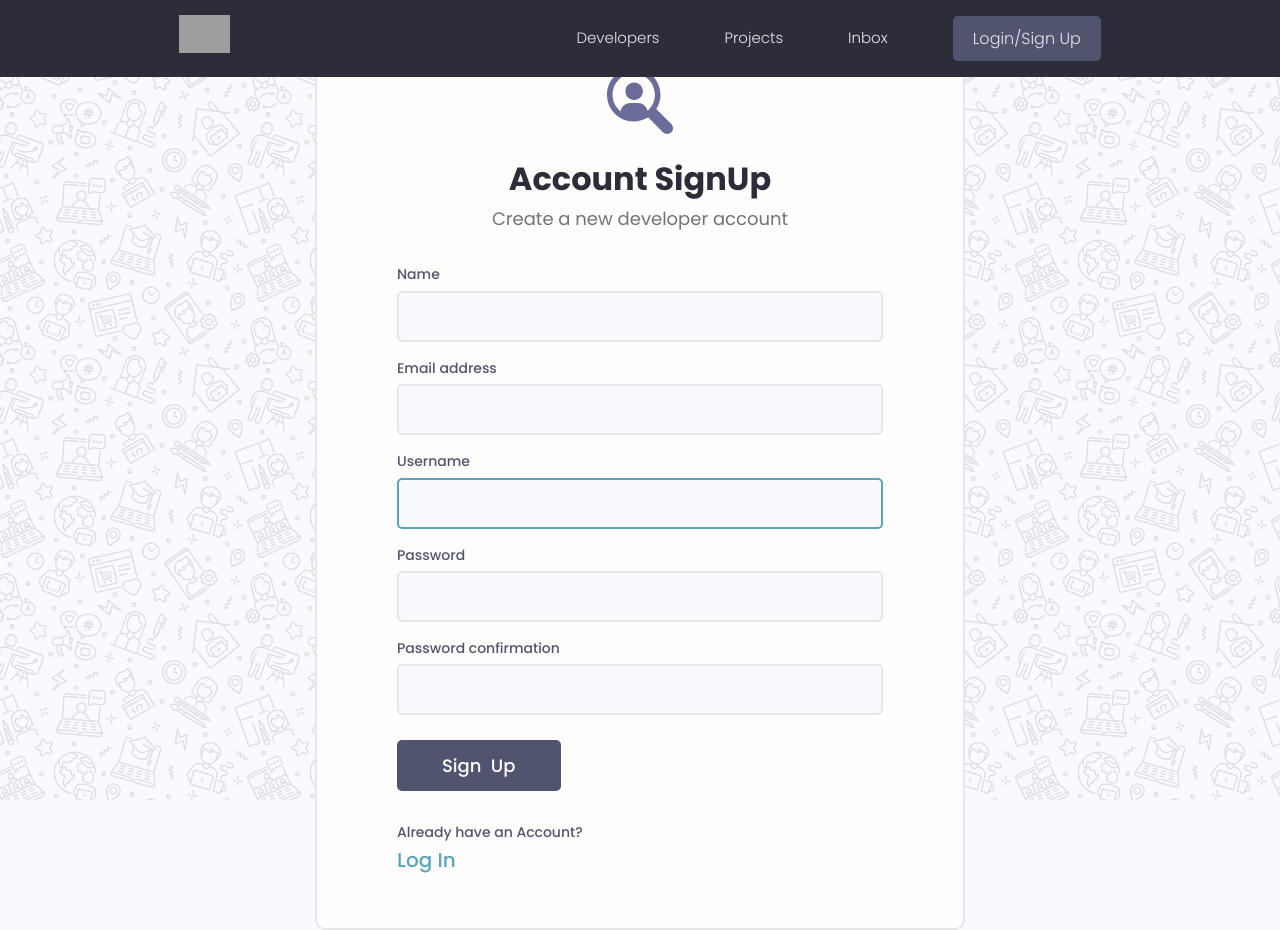
After one commit to Kail48/devsearch, a Django app: page /register/ in a window 1280 px wide. The commit adds this page. Run offline with Django 4.2, Linux system fonts and the light colour scheme; some libraries are stand-ins or nearby versions; grey boxes are pictures that could not be loaded.

Commit message:
styled login and registration page

```diff
--- a/projects/views.py
+++ b/projects/views.py
@@ -2,6 +2,7 @@ from django.shortcuts import render,redirect
 from django.http import HttpResponse
 from .models import project
 from .forms import ProjectForm
+from django.contrib.auth.decorators import login_required
 import random
 # Create your views here.
 def hello(request):
@@ -14,6 +15,8 @@ def project_page(request,pid):
     tags=p.tags.all()
     context={'project':p,'tags':tags}
     return render(request,'projects/project.html',context)
+
+@login_required(login_url='login')
 def create_project(request):
     if request.method=='POST':
         form=ProjectForm(request.POST,request.FILES)
@@ -24,6 +27,7 @@ def create_project(request):
     context={'form':form}
     return render(request,'projects/project_form.html',context)
 
+@login_required(login_url='login')
 def update_project(request,pk):
     p=project.objects.get(id=pk)
     form=ProjectForm(instance=p)
@@ -36,6 +40,7 @@ def update_project(request,pk):
     context={'form':form}
     return render(request,'projects/project_form.html',context)
 
+@login_required(login_url='login')
 def delete_project(request,pk):
     p=project.objects.get(id=pk)
     if request.method=='POST':
--- a/static/uikit/app.js
+++ b/static/uikit/app.js
@@ -2,3 +2,11 @@
 document.addEventListener('DOMContentLoaded', function () {
   hljs.highlightAll();
 });
+let alertWrapper=document.querySelector('.alert');
+let alertClose=document.querySelector('.alert__close');
+if (alertWrapper){
+  console.log("alertwrapepr clicked");
+  alertClose.addEventListener('click',()=>{
+  alertWrapper.style.display='none';}
+  )
+}
--- a/static/uikit/styles/modules/_alert.css
+++ b/static/uikit/styles/modules/_alert.css
@@ -4,7 +4,7 @@
   justify-content: space-between;
   align-items: center;
   padding: 1.5rem 2.5rem;
-  border-radius: 3px;
+  border-radius: 10px;
   border: 1px solid var(--color-white-light);
   margin-bottom: 1rem;
   margin-right: 1rem;
--- a/templates/main.html
+++ b/templates/main.html
@@ -21,7 +21,18 @@
 
     {% include 'navbar.html' %}
 
+    {% if messages %}
+
+    {% for message in messages %}
+     <div class="alert alert--{{message.tags}}">
+            <p class="alert__message">{{message}}</p>
+            <button class="alert__close">⨯</button>
+     </div>
+    {% endfor %}
+
+{% endif %}
     {% block content %}
     {% endblock content %}
   </body>
+  <script src="{% static 'uikit/app.js' %}"></script>
 </html>
--- a/templates/navbar.html
+++ b/templates/navbar.html
@@ -15,9 +15,13 @@
           <li class="header__menuItem"><a href="{% url 'profiles' %}">Developers</a></li>
           <li class="header__menuItem"><a href="{% url 'hello' %}">Projects</a></li>
           <li class="header__menuItem"><a href="">Inbox</a></li>
+
+          {% if request.user.is_authenticated %}
           <li class="header__menuItem"><a href="{% url 'create_project' %}">Add Project</a></li>
-          <li class="header__menuItem"><a href="" class="btn btn--sub">Login/Sign Up</a></li>
-
+          <li class="header__menuItem"><a href="{% url 'logout' %}" class="btn btn--sub">Logout</a></li>
+          {% else %}
+          <li class="header__menuItem"><a href="{% url 'login' %}" class="btn btn--sub">Login/Sign Up</a></li>
+          {% endif %}
         </ul>
       </nav>
     </div>
--- a/users/apps.py
+++ b/users/apps.py
@@ -4,3 +4,6 @@ from django.apps import AppConfig
 class UsersConfig(AppConfig):
     default_auto_field = 'django.db.models.BigAutoField'
     name = 'users'
+
+    def ready(self):
+        import users.signals
--- /dev/null
+++ b/users/forms.py
@@ -0,0 +1,13 @@
+from django.forms import ModelForm
+from django.contrib.auth.forms import UserCreationForm
+from django.contrib.auth.models import User
+
+class CustomUserCreationForm(UserCreationForm):
+    class Meta:
+        model=User
+        fields=['first_name','email','username','password1','password2']
+        labels={'first_name':'Name',}
+    def __init__(self,*args,**kwargs):
+        super(CustomUserCreationForm,self).__init__(*args,**kwargs)
+        for name,field in self.fields.items():
+            field.widget.attrs.update({'class':'input'})
--- a/users/models.py
+++ b/users/models.py
@@ -1,8 +1,10 @@
+
 from email.policy import default
 from venv import create
 from django.db import models
 from django.contrib.auth.models import User
 import uuid
+
 # Create your models here.
 class Profile(models.Model):
     user=models.OneToOneField(User,on_delete=models.CASCADE,null=True,blank=True)
@@ -22,7 +24,7 @@ class Profile(models.Model):
     id=models.UUIDField(default=uuid.uuid4,unique=True,primary_key=True,editable=False)
 
     def __str__(self):
-        return str(self.user.username)
+        return str(self.user_name)
 
 class Skill(models.Model):
     owner=models.ForeignKey(Profile,null=True,blank=True,on_delete=models.CASCADE)
--- /dev/null
+++ b/users/templates/users/login_register.html
@@ -0,0 +1,88 @@
+{% extends "main.html" %}
+{% load static %}
+{% block content %}
+
+{% if page == 'register' %}
+    <div class="auth">
+      <div class="card">
+        <div class="auth__header text-center">
+          <a href="/">
+            <img src="{% static 'images/icon.svg' %}" alt="icon" />
+          </a>
+          <h3>Account SignUp</h3>
+          <p>Create a new developer account</p>
+        </div>
+
+        <form method="POST" action="{% url 'register' %}" class="form auth__form">
+         {% csrf_token %}
+         {% for field in form %}
+          <!-- Input:Text -->
+          <div class="form__field">
+            <label for="formInput#text">{{field.label}}</label>
+            {{field}}
+            {% for error in field.errors %}
+            <p style="color:red;">{{error}}</p>
+            {% endfor %}
+          </div>
+
+          {% endfor %}
+          <div class="auth__actions">
+            <input class="btn btn--sub btn--lg" type="submit" value="Sign  Up" />
+          </div>
+        </form>
+        <div class="auth__alternative">
+          <p>Already have an Account?</p>
+          <a href="{% url 'login' %}">Log In</a>
+        </div>
+      </div>
+    </div>
+
+{% else %}
+ <div class="auth">
+      <div class="card">
+        <div class="auth__header text-center">
+          <a href="/">
+            <img src="{% static 'images/icon.svg' %}" alt="icon" />
+          </a>
+          <h3>Account Login</h3>
+          <p>Hello Developer, Welcome Back!</p>
+        </div>
+
+        <form action="{% url 'login' %}" class="form auth__form"  method="POST">
+         {% csrf_token %}
+          <!-- Input:Email -->
+          <div class="form__field">
+            <label for="formInput#text">Username: </label>
+            <input
+              class="input input--text"
+              id="formInput#text"
+              type="text"
+              name="username"
+              placeholder="Enter your username..."
+            />
+          </div>
+
+          <!-- Input:Password -->
+          <div class="form__field">
+            <label for="formInput#password">Password: </label>
+            <input
+              class="input input--password"
+              id="formInput#passowrd"
+              type="password"
+              name="password"
+              placeholder="••••••••"
+            />
+          </div>
+          <div class="auth__actions">
+            <input class="btn btn--sub btn--lg" type="submit" value="Log In" />
+            <a href="forgetpassword.html">Forget Password?</a>
+          </div>
+        </form>
+        <div class="auth__alternative">
+          <p>Don’t have an Account?</p>
+          <a href="{% url 'register' %}">Sign Up</a>
+        </div>
+      </div>
+    </div>
+{% endif %}
+{% endblock content %}
--- a/users/urls.py
+++ b/users/urls.py
@@ -2,6 +2,10 @@ from django.urls import path
 from . import views
 
 urlpatterns=[
+    path('login/',views.loginPage,name='login'),
+    path('logout/',views.logoutUser,name='logout'),
+    path('register/',views.registerUser,name='register'),
+
     path('',views.profiles,name='profiles'),
     path('profile/<str:pk>/',views.userProfile,name='user_profile'),
 ]
--- a/users/views.py
+++ b/users/views.py
@@ -1,6 +1,11 @@
 import profile
-from django.shortcuts import render
+from django.shortcuts import render,redirect
 from .models import Profile
+from django.contrib import messages
+from django.contrib.auth import login,authenticate,logout
+from django.contrib.auth.models import User
+from django.contrib.auth.decorators import login_required
+from .forms import CustomUserCreationForm
 # Create your views here.
 def profiles(request):
     all_profiles=Profile.objects.all()
@@ -14,3 +19,50 @@ def userProfile(request,pk):
     otherSkills=u_profile.skill_set.filter(description="")
     context={'profile':u_profile,'topSkills':topSkills,'otherSkills':otherSkills}
     return render(request,'users/user-profile.html',context)
+
+def loginPage(request):
+
+
+    if request.user.is_authenticated:
+        return redirect('profiles')
+    if request.method=='POST':
+        username=request.POST['username']
+        password=request.POST['password']
+        try:
+            user=User.objects.get(username=username)
+        except:
+            messages.error(request,"Username does not exist")
+        user=authenticate(request,username=username,password=password)
+        if user is not None:
+            login(request,user)
+            return redirect('profiles')
+        else:
+            messages.error(request,'Username or password incorrect')
+        print(request.POST)
+    return render(request,"users/login_register.html")
+
+def logoutUser(request):
+    logout(request)
+    messages.success(request,'Logged out Succesfully')
+    return redirect('login')
+
+def registerUser(request):
+    page='register'
+    form=CustomUserCreationForm()
+    if request.method=="POST":
+        form=CustomUserCreationForm(request.POST)
+        if form.is_valid():
+            print('somehow passed form validation')
+            user1=form.save(commit=False)
+            user1.username=user1.username.lower()
+            user1.save()
+            print("saved")
+            messages.success(request,"Your account has been created!")
+            return redirect('login')
+        else:
+            messages.error(request,"someting wong!")
+            context={'page':page,'form':form}
+            return render(request,'users/login_register.html',context)
+
+    context={'page':page,'form':form}
+    return render(request,'users/login_register.html',context)
```
Also changed, not shown: users/signals.py (added, +15 -0 lines), db.sqlite3, static/images/icon.svg (added), static/images/pattern.jpg (added), static/images/profiles/Screenshot_3.png (added).
